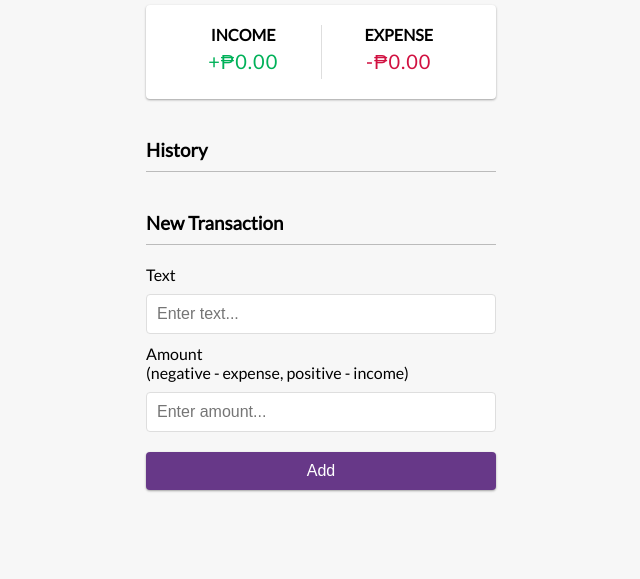
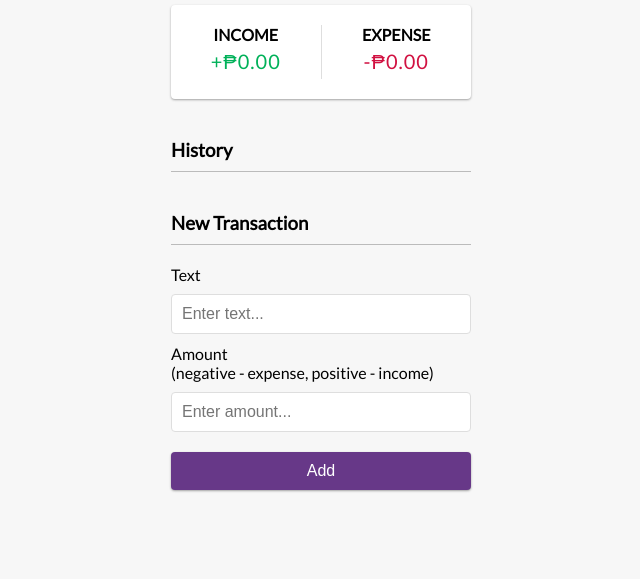
Before and after one commit to philrey12/expense-tracker, a plain HTML site: page index.html in a window 1280 px wide. Shown: the part 221-800 px from the top of the page, without its empty margins (319-959 px from the left). Drawn offline with Linux system fonts and the light colour scheme.

Commit message:
Edit styles.css

```diff
--- a/css/styles.css
+++ b/css/styles.css
@@ -16,12 +16,13 @@ body {
     justify-content: center;
     min-height: 100vh;
     margin: 0;
+    padding: 0;
     font-family: 'Lato', sans-serif;
 }
 
 .container {
-    margin: 25px auto;
-    width: 350px;
+    margin: 20px auto;
+    width: 300px;
 }
 
 h1 {
@@ -44,10 +45,10 @@ h4 {
     background-color: white;
     box-shadow: var(--box-shadow);
     border-radius: 4px;
-    padding: 20px;
+    margin: 20px 0;
+    padding: 20px 0;
     display: flex;
     justify-content: space-between;
-    margin: 20px 0;
 }
 
 .inc-exp-container > div {
```
